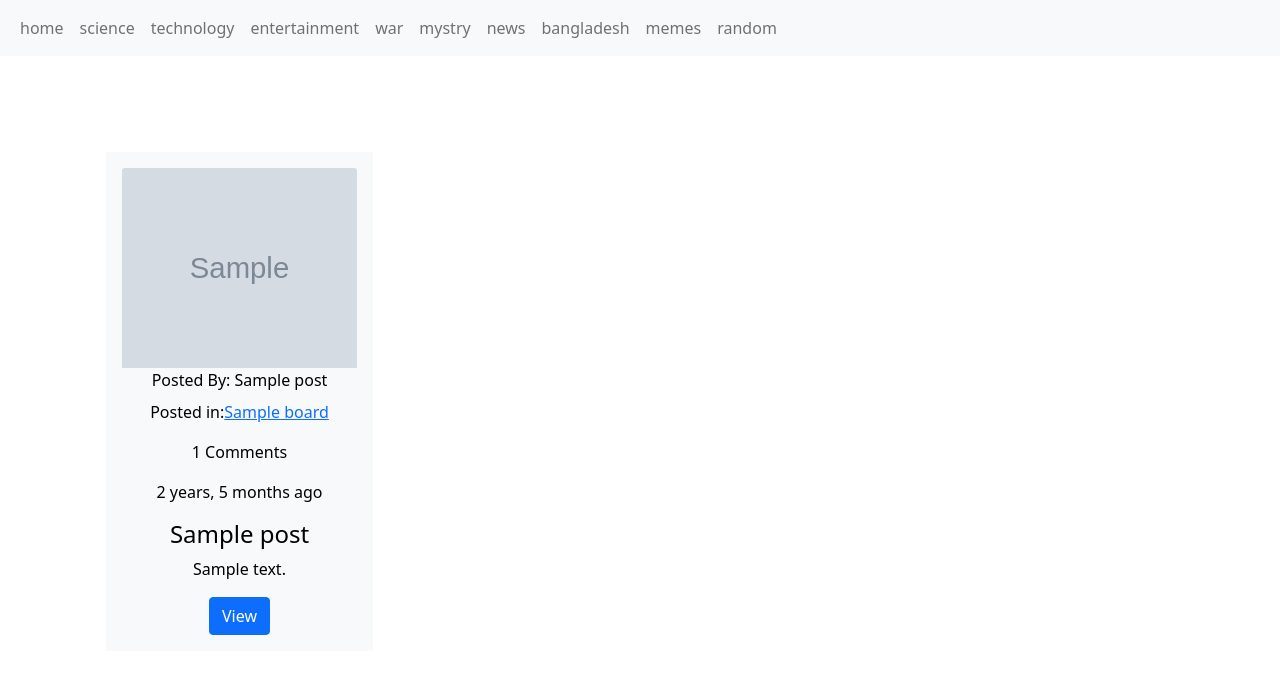
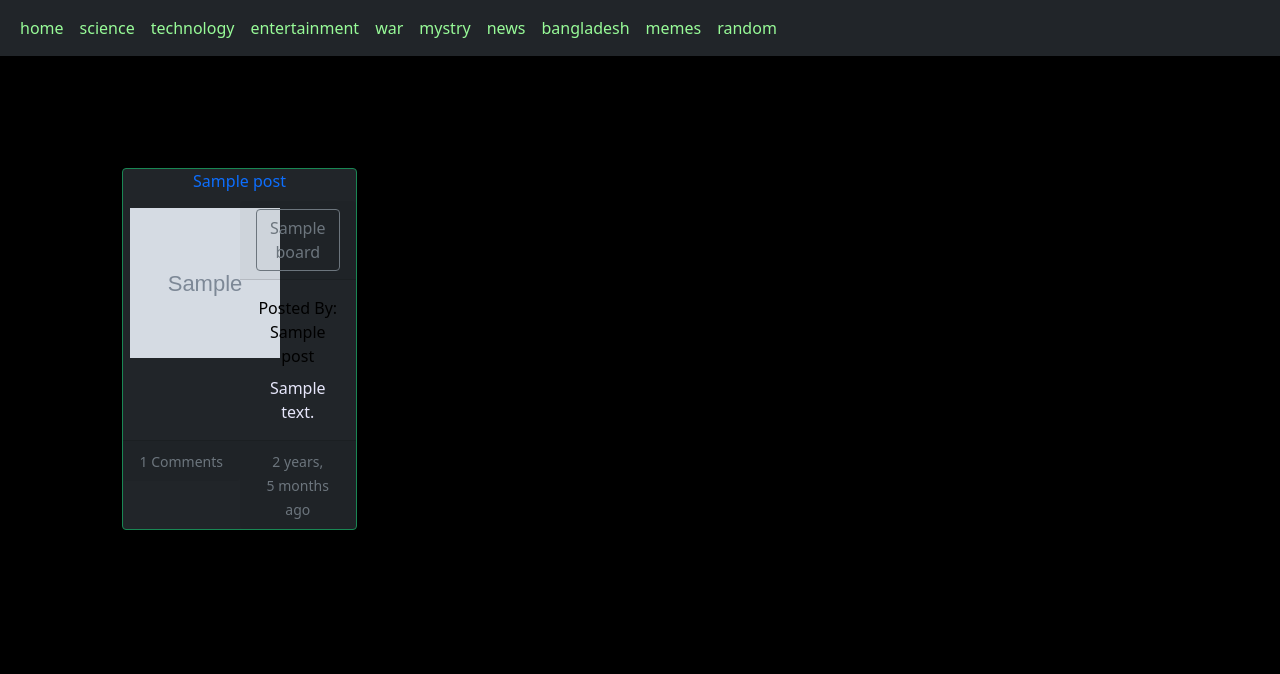
Before and after one commit to kamrulhasan2020/mukto, a Django app: page / in a window 1280 px wide. Shown: the top 674 px of the page. Run offline with Django 4.2, Linux system fonts and the light colour scheme; tables that the repository leaves empty hold one stand-in row (values such as "Sample post"); grey boxes marked "Sample" are stand-in pictures.

Commit message:
fixed home page ui

```diff
--- a/main/models.py
+++ b/main/models.py
@@ -30,7 +30,7 @@ class Board(models.Model):
 
 class Post(models.Model):
     name = models.CharField(max_length=30, blank=True)
-    title = models.CharField(max_length=200)
+    title = models.CharField(max_length=50)
     body = models.TextField()
     image = models.ImageField(upload_to="post_images")
     no = models.SlugField(max_length=10, unique=True, blank=True)
--- a/main/templates/main/base.html
+++ b/main/templates/main/base.html
@@ -7,8 +7,8 @@
   <link href="https://cdn.jsdelivr.net/npm/bootstrap@5.1.3/dist/css/bootstrap.min.css" rel="stylesheet">
   <script src="https://cdn.jsdelivr.net/npm/bootstrap@5.1.3/dist/js/bootstrap.bundle.min.js"></script>
 </head>
-<body>
-<nav class="navbar navbar-expand-lg navbar-light bg-light">
+<body style="background-color:black">
+<nav class="navbar navbar-expand-lg navbar-light bg-dark" style="justify-content:center;">
   <div class="container-fluid">
     <button class="navbar-toggler" type="button" data-bs-toggle="collapse" data-bs-target="#navbarTogglerDemo03" aria-controls="navbarTogglerDemo03" aria-expanded="false" aria-label="Toggle navigation">
       <span class="navbar-toggler-icon"></span>
@@ -16,34 +16,34 @@
     <div class="collapse navbar-collapse" id="navbarTogglerDemo03">
   <ul class="navbar-nav me-auto mb-2 mb-lg-0">
     <li class="nav-item">
-      <a class="nav-link" href="/">home</a>
+      <a class="nav-link" href="/" style="color:PaleGreen">home</a>
     </li>
     <li class="nav-item">
-      <a class="nav-link" href="/board/science">science</a>
+      <a class="nav-link" href="/board/science" style="color:PaleGreen">science</a>
     </li>
     <li class="nav-item">
-      <a class="nav-link" href="/board/technology">technology</a>
+      <a class="nav-link" href="/board/technology" style="color:PaleGreen">technology</a>
     </li>
     <li class="nav-item">
-      <a class="nav-link" href="/board/entertainment">entertainment</a>
+      <a class="nav-link" href="/board/entertainment" style="color:PaleGreen">entertainment</a>
     </li>
     <li class="nav-item">
-      <a class="nav-link" href="/board/war">war</a>
+      <a class="nav-link" href="/board/war" style="color:PaleGreen">war</a>
     </li>
     <li class="nav-item">
-      <a class="nav-link" href="/board/mystry">mystry</a>
+      <a class="nav-link" href="/board/mystry" style="color:PaleGreen">mystry</a>
     </li>
     <li class="nav-item">
-      <a class="nav-link" href="/board/news">news</a>
+      <a class="nav-link" href="/board/news" style="color:PaleGreen">news</a>
     </li>
     <li class="nav-item">
-      <a class="nav-link" href="/board/bangladesh">bangladesh</a>
+      <a class="nav-link" href="/board/bangladesh" style="color:PaleGreen">bangladesh</a>
     </li>
     <li class="nav-item">
-      <a class="nav-link" href="/board/memes">memes</a>
+      <a class="nav-link" href="/board/memes" style="color:PaleGreen">memes</a>
     </li>
     <li class="nav-item">
-      <a class="nav-link" href="/board/random">random</a>
+      <a class="nav-link" href="/board/random" style="color:PaleGreen">random</a>
     </li>
   </ul>
     </div>
--- a/main/templates/main/home.html
+++ b/main/templates/main/home.html
@@ -5,20 +5,41 @@
 {% endblock %}
 
 {% block body%}
-<div class="container p-5 my-5 text-black" align="center">
+<div class="container p-5 my-5 bg-transparent text-black" align="center">
   <div class="row" align="center">
   {% for post in Recent_Posts %}
-    <div class="col-sm-3 p-3 bg-light text-black">
-      <img class="card-img-top" src="{{post.image.url}}" alt="Card image" width="200" height="200">
-        {% if post.name %}
-          <p class="card-title">Posted By: {{post.name}}</p>
-        {% endif %}
-        <p style="color:black">Posted in:<a href="{% url 'main:board' board=post.board.name %}">{{post.board.name}}</a></p>
-        <p class="card-text">{{post.comments__count}} Comments</p>
-        <p class="card-text">{{post.created|naturaltime}}</p>
-        <h4 class="card-title" style="color:light">{{post.title}}</h4>
-        <p class="card-text">{{post.body}}</p>
-        <a  href="{{post.get_absolute_url}}" class="btn btn-primary">View</a>
+    <div class="col-sm-3 p-3 bg-transparent text-black">
+      <div class="card border-success mb-3 bg-dark">
+        <a  href="{{post.get_absolute_url}}" class="card-title" style="text-decoration: none;">{{post.title|truncatechars:30}}</a>
+        <div class="row g-0">
+          <div class="col-md-6">
+            <img src="{{post.image.url}}" height='150' width='150' style="margin:7px;">
+          </div>
+          <div class="col-md-6">
+            <div class="card-header">
+              <a href="{% url 'main:board' board=post.board.name %}" class="btn btn-outline-secondary">{{post.board.name}}</a>
+            </div>
+            <div class="card-body">
+              {% if post.name %}
+                <p class="card-title">Posted By: {{post.name}}</p>
+              {% endif %}
+              <p class="card-text" style="color:lavender">{{post.body|truncatechars:20}}</p>
+            </div>
+          </div>
+        </div>
+        <div class="row g-0">
+          <div class="col-md-6">
+            <div class="card-footer">
+              <small class="text-muted">{{post.comments__count}} Comments</small>
+            </div>
+          </div>
+          <div class="col-md-6">
+            <div class="card-footer">
+              <small class="text-muted">{{post.created|naturaltime}}</small>
+            </div>
+          </div>
+        </div>
+      </div>
     </div>
   {% endfor %}
   </div>
```
Also changed, not shown: main/templates/main/board.html (+27 -10 lines), main/migrations/0002_alter_post_title.py (added), media/banners/idea.png (added), media/post_images/4k-batman-wallpaper-grqbplqmi9ukids4.jpg (added), media/post_images/Screenshot_from_2022-06-25_17-38-32.png (added), media/post_images/Screenshot_from_2022-07-08_22-58-52.png (added).
